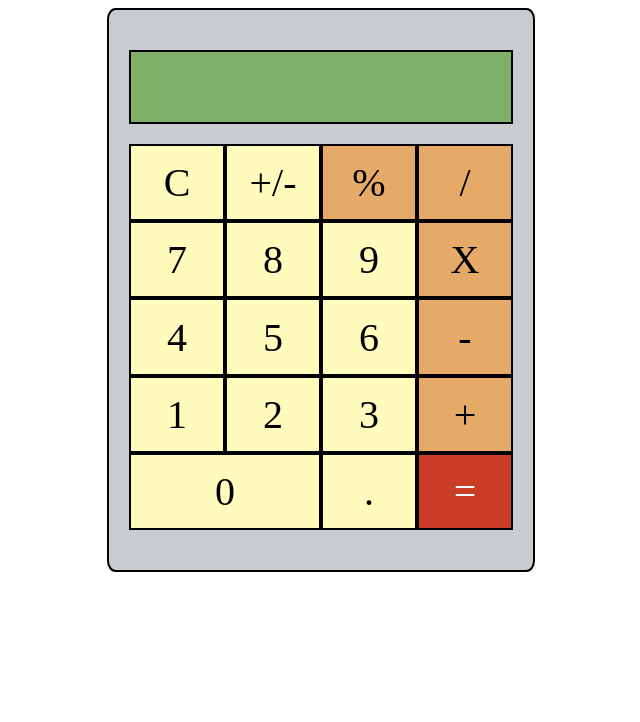
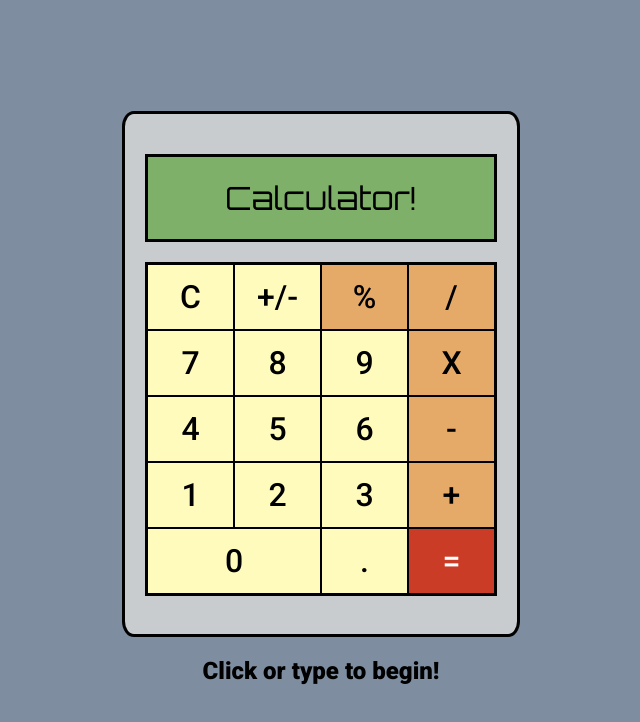
Before and after one commit to Momentum-Team-13/js-calculator-part-1-thediegobryan, a website: page index.html in a window 1280 px wide. Shown: the whole page, without its empty margins (319-959 px from the left). Drawn offline with Linux system fonts and the light colour scheme.

Commit message:
finished styling

```diff
--- a/index.html
+++ b/index.html
@@ -6,12 +6,12 @@
     <meta name="viewport" content="width=device-width, initial-scale=1.0">
     <link rel="stylesheet" href="style.css">
     <script src="./main.js" defer></script>
-    <title>Document</title>
+    <title>Calculator</title>
 </head>
 <body>
     <div class = "calc-shell">
-        <div class = "conatiner">
-            <div class = "button" id="display"></div>
+        <div class = "button" id="display">Calculator!</div>
+        <div class ="container">
             <div class = "button" id="clear"> C </div>
             <div class = "button" id="plusMinus"> +/- </div>
             <div class = "button operation" id = "modulo"> % </div>
@@ -33,6 +33,7 @@
             <div class = "button" id = "equal"> = </div>
         </div>
     </div>
+    <h2>Click or type to begin!</h2>
 
 </body>
 </html>
--- a/main.js
+++ b/main.js
@@ -80,7 +80,7 @@ for (let operation of operationArr){
             num1 = solution.toString();
             num2 = '';
             nextOperation = event.target.innerText;
-        } else {
+        } else if (num1){
             nextOperation = event.target.innerText;
         }
     })
--- a/style.css
+++ b/style.css
@@ -1,23 +1,36 @@
+
+@import url('https://fonts.googleapis.com/css2?family=Orbitron&family=Roboto:wght@500&display=swap');
+@import url('https://fonts.googleapis.com/css2?family=Roboto:wght@900&display=swap');
+
 body{
+    font-family: 'Roboto', sans-serif;
     display: flex;
+    flex-direction: column;
     justify-content: center;
     align-items: center;
+    height: 100vh;
+    background-color: rgb(126, 142, 160);
 }
 .calc-shell{
     background-color: rgb(201, 204, 206);
     padding: 40px 20px;
-    border: 2px solid black;
-    border-radius: 2%;
-}
-.conatiner{
-    height: 60vh;
+    border: 3px solid black;
+    border-radius: 3%;
+    height: 55vh;
     max-width: 80vw;
     aspect-ratio: 4/5;
     display: flex;
     flex-wrap: wrap;
     margin: 0px;
-    background-color: rgb(201, 204, 206);
-    /* border: 2px solid black; */
+}
+
+.container{
+    display: flex;
+    flex-wrap: wrap;
+    margin: 0px;
+    border: 2px solid black;
+    min-height: 75%;
+    width:100%;
 }
 
 .button{
@@ -29,15 +42,18 @@ body{
     justify-content: center;
     box-sizing: border-box;
     background-color: #FFFBBD;
-    border: 2px solid black;
-    font-size: 40px;
+    border: 1px solid black;
+    font-size: 32px;
 }
 
 #display{
+    border: 3px solid black;
     width: 100%;
-    min-height: 10%;
+    min-height: 20%;
+    min-height: px;
     background-color: #7FB069;
     margin-bottom: 20px;
+    font-family: 'Orbitron', sans-serif;
 }
 
 .operation{
@@ -55,3 +71,21 @@ body{
 #zero{
     width: 50%;
 }
+
+.button:hover{
+    background-color: #f4ec80
+}
+
+.operation:hover{
+    background-color: #e08b30;
+}
+
+.highlight{
+    background-color: #e08b30;
+}
+
+#equal:hover{
+    background-color: #c41d04;
+    color: white;
+    /* border-radius: 50%; */
+}
```
